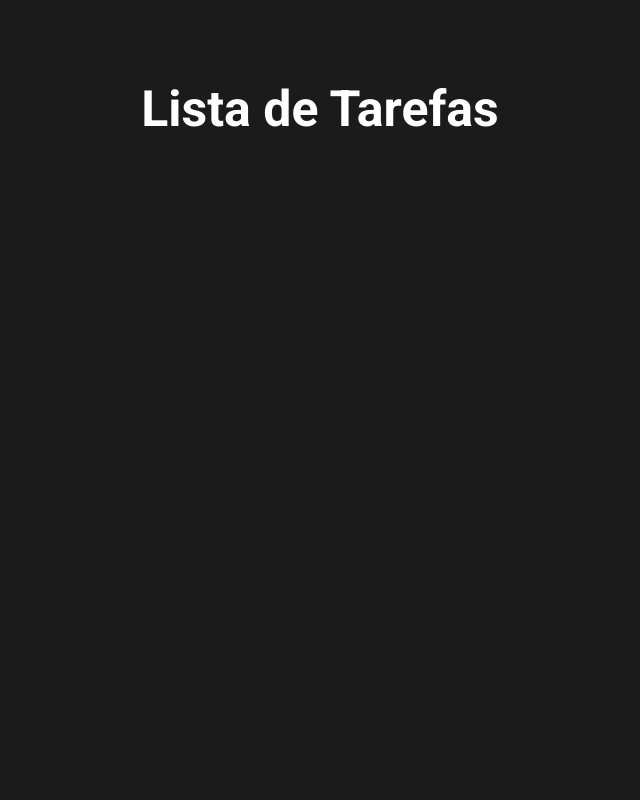
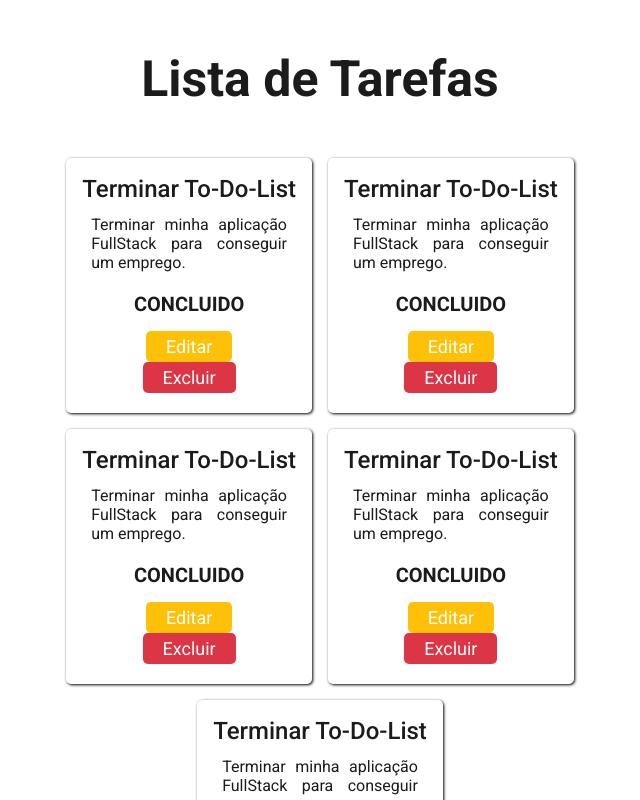
Before and after one commit to GabrielApolinario08/to-do-list-stefanini, a React (Vite) app in the folder frontend/: page / in a window 1280 px wide. Shown: the top 800 px of the page, without its empty margins (320-960 px from the left). Built offline with nearby package versions, Linux system fonts and the light colour scheme.

Commit message:
criando componente cardTarefa e estilizando

```diff
--- a/frontend/src/App.css
+++ b/frontend/src/App.css
@@ -6,12 +6,19 @@
 }
 
 .container-tarefas {
-  width: 80%;
+  width: 60%;
   text-align: center;
-  padding-top: 5em;
 }
 
 h1 {
+  padding: 1em 0;
   font-size: 50px;
   font-weight: 700;
 }
+
+.tarefas {
+  display: flex;
+  justify-content: center;
+  flex-wrap: wrap;
+  gap: 1em;
+}
--- a/frontend/src/App.jsx
+++ b/frontend/src/App.jsx
@@ -1,4 +1,5 @@
 import './App.css'
+import CardTarefa from './components/card-tarefa/cardTarefa'
 
 function App() {
 
@@ -7,7 +8,11 @@ function App() {
       <div className='container-tarefas'>
         <h1>Lista de Tarefas</h1>
         <div className='tarefas'>
-
+          <CardTarefa/>
+          <CardTarefa/>
+          <CardTarefa/>
+          <CardTarefa/>
+          <CardTarefa/>
         </div>
       </div>
     </div>
--- /dev/null
+++ b/frontend/src/components/card-tarefa/cardTarefa.jsx
@@ -0,0 +1,16 @@
+import styles from './cardTarefa.module.css'
+const CardTarefa = ({ title, description, status }) => {
+    return (
+        <div className={styles["container-card"]}>
+            <h2>Terminar To-Do-List</h2>
+            <p className={styles["descricao"]}>Terminar minha aplicação FullStack para conseguir um emprego.</p>
+            <p className={styles["status"]}>CONCLUIDO</p>
+            <div className={styles["container-btns"]}>
+                <button className={styles["btn-editar"]}>Editar</button>
+                <button className={styles["btn-excluir"]}>Excluir</button>
+            </div>
+        </div>
+    )
+}
+
+export default CardTarefa;
--- /dev/null
+++ b/frontend/src/components/card-tarefa/cardTarefa.module.css
@@ -0,0 +1,45 @@
+.container-card {
+    width: 32%;
+    box-shadow: 1px 1px 3px #000;
+    border-radius: 5px;
+    padding: 15px;
+}
+
+.container-card h2 {
+    font-weight: 500;
+    padding: 2px 0;
+}
+
+.descricao {
+    text-align: justify;
+    padding: 10px;
+    font-weight: 400;
+}
+
+.status {
+    font-size: 20px;
+    font-weight: 700;
+    padding: 10px 0;
+}
+
+.container-btns {
+    padding: 5px 0;
+}
+
+.container-btns button {
+    padding: 5px 20px;
+    margin: 0 10px;
+    border: none;
+    font-size: 18px;
+    border-radius: 5px;
+    color: #fff;
+}
+
+.btn-editar {
+    padding: 5px;
+    background-color: #ffc107;
+}
+
+.btn-excluir {
+    background-color: #dc3545;
+}
--- a/frontend/src/index.css
+++ b/frontend/src/index.css
@@ -1,8 +1,8 @@
 @import url('https://fonts.googleapis.com/css2?family=Roboto:wght@400;500;700&display=swap');
 
 :root {
-  background-color: #1b1b1b;
-  color: #fff;
+  background-color: #fff;
+  color: #1b1b1b;
 }
 
 * {
```
